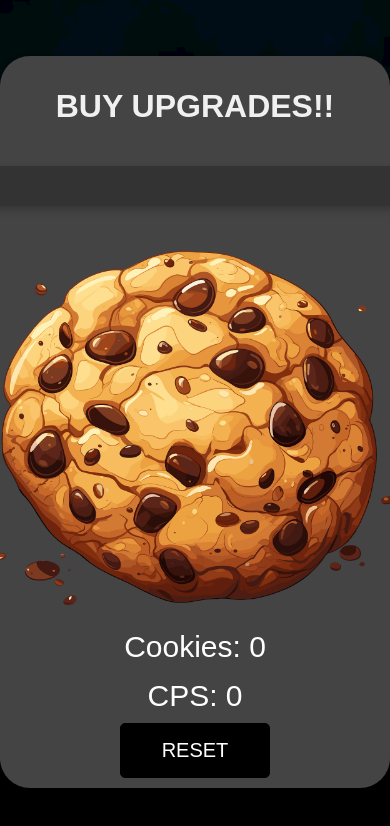
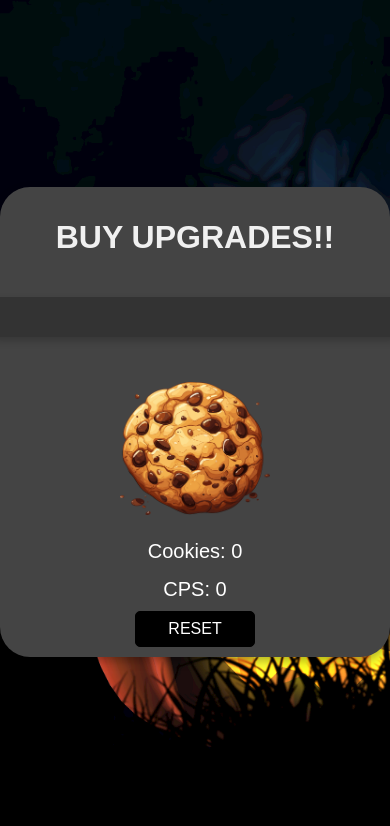
Before and after one commit to zdunas82/cookie-clicker-assignment, a plain HTML site: page index.html in a window 390 px wide. Drawn offline with Linux system fonts and the light colour scheme; no server answers.

Commit message:
updated media queries

```diff
--- a/style.css
+++ b/style.css
@@ -137,32 +137,38 @@ p {
   display: none;
 }
 
-
- @media (max-width: 768px) {
-  #cookie {
-      width: 150px;
-      height: 150px;
+@media (max-width: 768px) {
+  #cookie-image {
+    width: 200px;
   }
-  #score {
-      font-size: 1.5em;
+  p {
+    font-size: 24px;
   }
-  #upgrade {
-      font-size: 0.9em;
-      padding: 8px;
+  #upgrades-container button {
+    font-size: 14px;
+    padding: 10px;
+  }
+  #reset-btn {
+    width: 130px;
+    padding: 10px;
+    font-size: 18px;
   }
 }
 
-/*for smaller screens*/
 @media (max-width: 480px) {
-  #cookie {
-      width: 100px;
-      height: 100px;
+  #cookie-image {
+    width: 150px;
   }
-  #score {
-      font-size: 1.2em;
+  p {
+    font-size: 20px;
   }
-  #upgrade {
-      font-size: 0.8em;
-      padding: 6px;
+  #upgrades-container button {
+    font-size: 12px;
+    padding: 8px;
+  }
+  #reset-btn {
+    width: 120px;
+    padding: 8px;
+    font-size: 16px;
   }
 }
```
